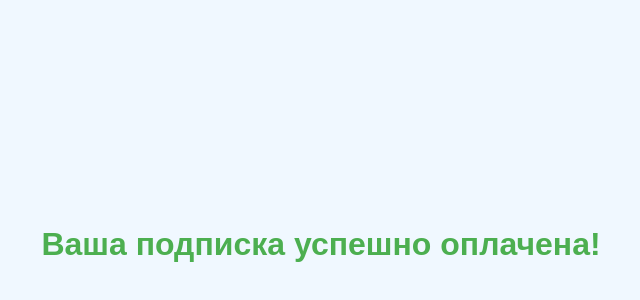
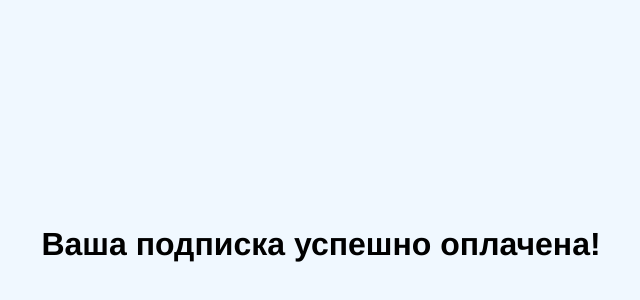
Before and after one commit to victoer33/subscription-success-page, a plain HTML site: page index.html in a window 1280 px wide. Shown: the part 156-456 px from the top of the page, without its empty margins (319-959 px from the left). Drawn offline with Linux system fonts and the light colour scheme.

Commit message:
Update index.html

```diff
--- a/index.html
+++ b/index.html
@@ -11,11 +11,11 @@
             align-items: center;
             height: 100vh;
             margin: 0;
-            font-family: Arial, sans-serif;
+            font-family: 'Helvetica', Arial, sans-serif;
             background-color: #f0f8ff;
         }
         h1 {
-            color: #4CAF50;
+            color: #000000; /* Чёрный цвет текста */
         }
     </style>
 </head>
```
